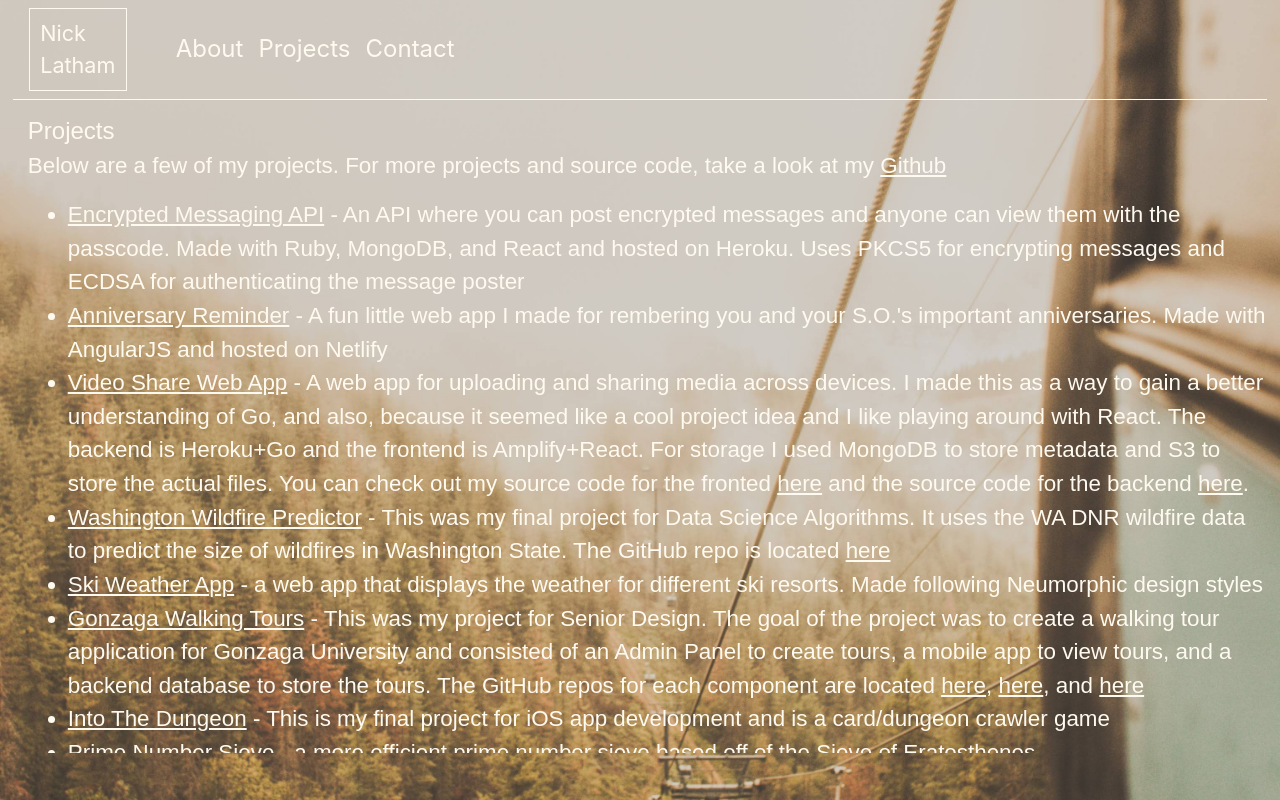
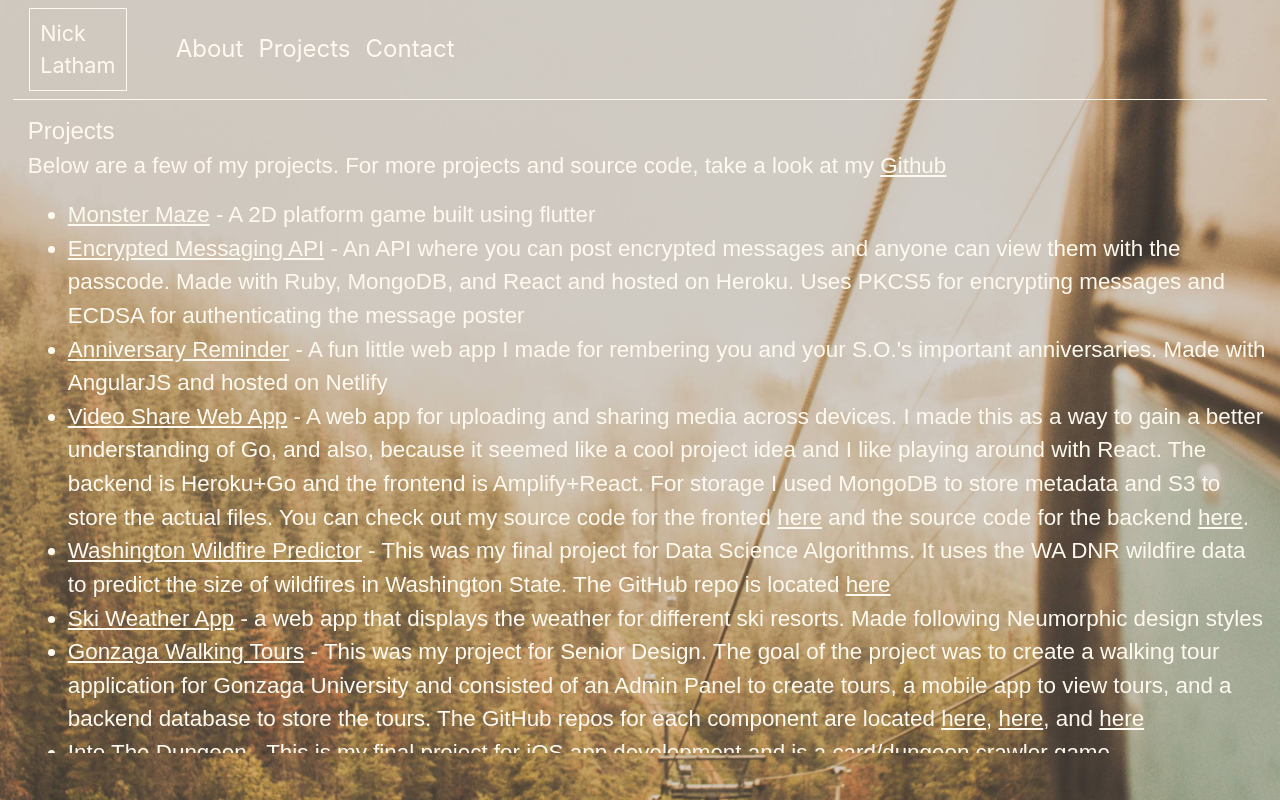
Before and after one commit to nlatham1999/personal-website, a React (Create React App) app: page /projects in a window 1280 px wide. Built offline with nearby package versions, Linux system fonts and the light colour scheme.

Commit message:
Update Projects.js

```diff
--- a/src/Projects.js
+++ b/src/Projects.js
@@ -11,6 +11,7 @@ const Projects = () => {
             <h>Projects</h>
             <p>Below are a few of my projects. For more projects and source code, take a look at my <a href="https://github.com/nlatham1999">Github</a></p>
             <ul>
+                <li><a href="https://monstermaze.io/">Monster Maze</a> - A 2D platform game built using flutter</li>
                 <li><a href="https://encryptedposting.herokuapp.com/">Encrypted Messaging API</a> - An API where you can post encrypted messages and anyone can view them with the passcode. Made with Ruby, MongoDB, and React and hosted on Heroku. Uses PKCS5 for encrypting messages and ECDSA for authenticating the message poster</li>
                 <li><a href="https://anniversaryreminder.netlify.app/">Anniversary Reminder</a> - A fun little web app I made for rembering you and your S.O.'s important anniversaries. Made with AngularJS and hosted on Netlify</li>
                 <li><a href="https://videoshare.app">Video Share Web App</a> - A web app for uploading and sharing media across devices.
```
